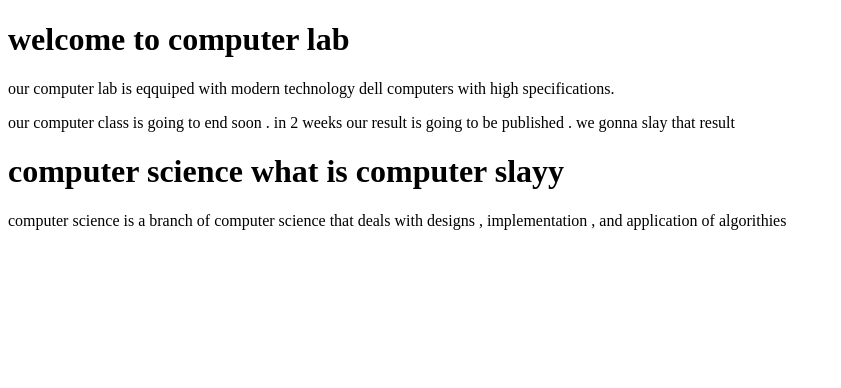
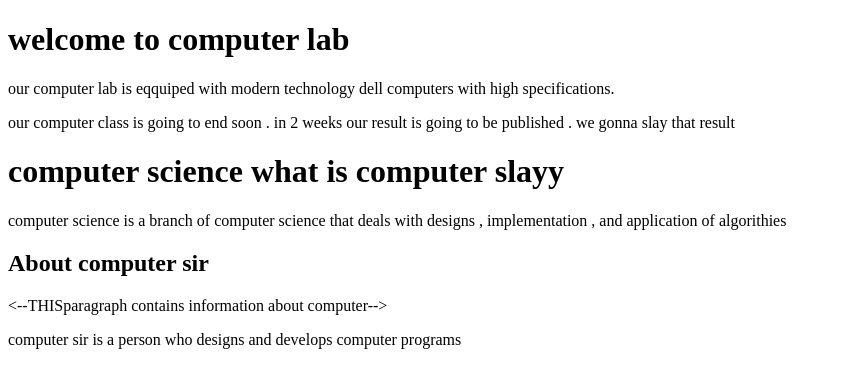
Before and after one commit to aakichhetri/demo, a plain HTML site: page index.html in a window 1280 px wide. Shown: the whole page, without its empty margins (0-841 px from the left). Drawn offline with Linux system fonts and the light colour scheme.

Commit message:
add text about computer sir

```diff
--- a/index.html
+++ b/index.html
@@ -13,5 +13,8 @@
   <h1> computer science what is computer slayy </h1>
   <!-- this paragraph contains information about computer science-->
   <P> computer science is a branch of computer science that deals with designs , implementation , and application of algorithies </P>
+  <h2>About computer sir</h2>
+  <--THISparagraph contains information about computer-->
+    <p> computer sir is a person who designs and develops computer programs</p>
 </body>
 </html>
```
